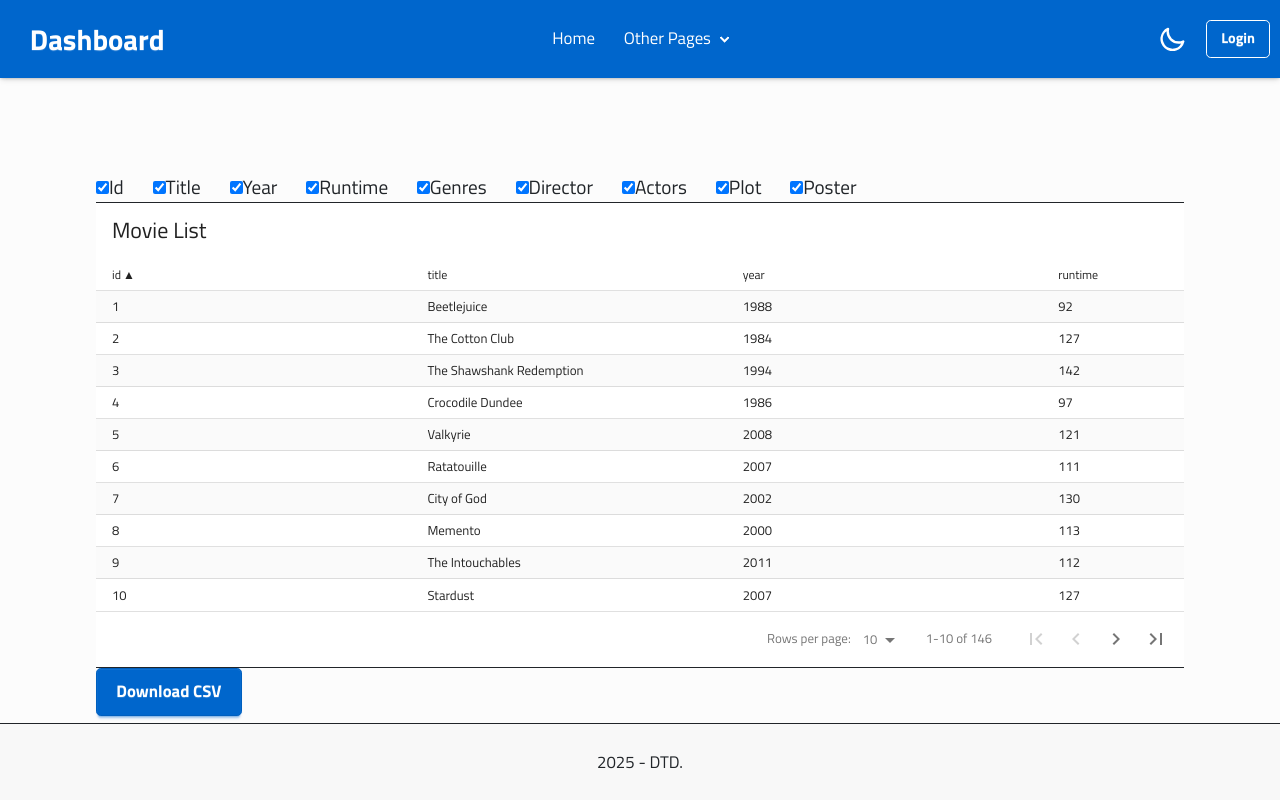
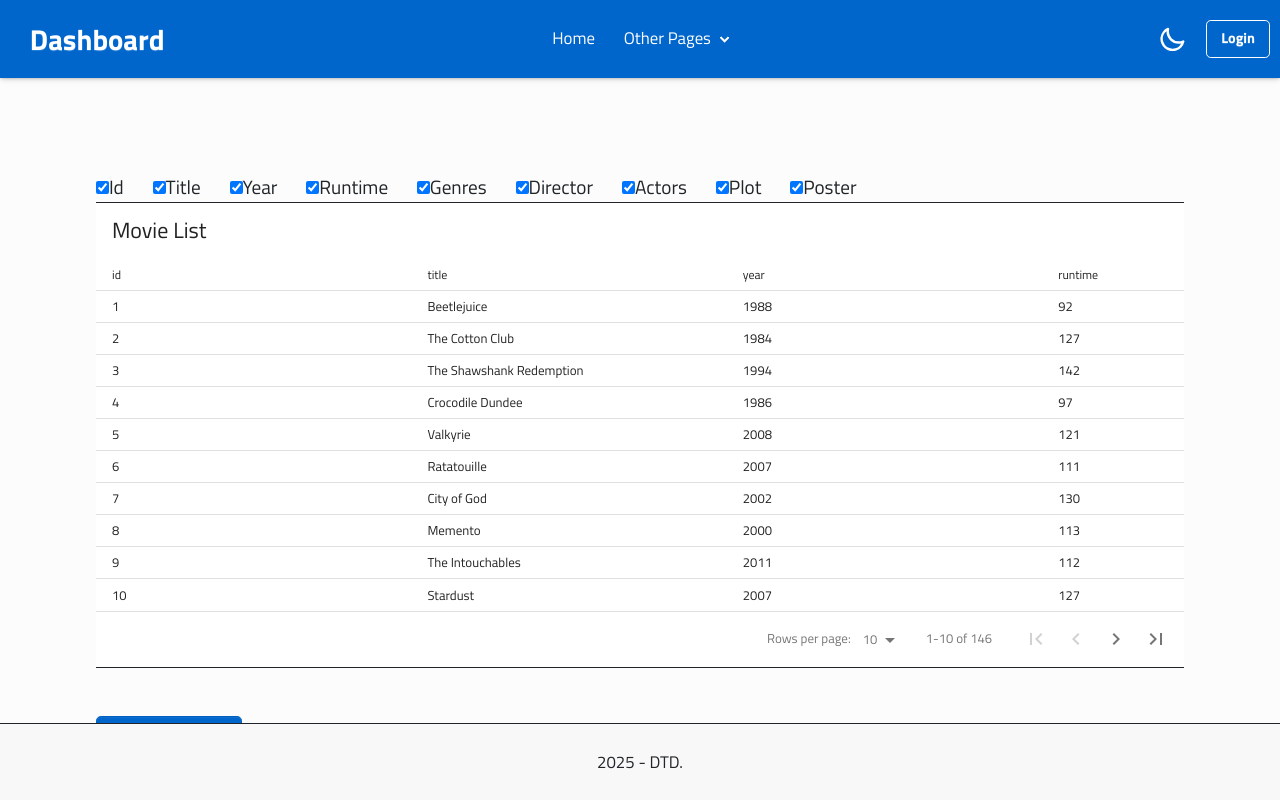
Before and after one commit to teamdigitale/dashboard-servizio3, a React (Vite) app: page /data in a window 1280 px wide. Built offline with nearby package versions, Linux system fonts and the light colour scheme.

Commit message:
fix: sort

```diff
--- a/src/components/DataTable.tsx
+++ b/src/components/DataTable.tsx
@@ -1,8 +1,7 @@
 // import { F } from "@mobily/ts-belt";
 import React from "react";
-import DataTable from "react-data-table-component";
+import DataTable, { createTheme } from "react-data-table-component";
 import { uuidv7 } from "uuidv7";
-// import { createTheme } from "react-data-table-component";
 import {
 	capitalize,
 	downloadCSV,
@@ -10,35 +9,37 @@ import {
 	removeArraysFromObjects,
 	selectCols,
 } from "../lib/utils.ts";
+import { useSettingsStore } from "../store/settings_store.ts";
 import sample from "./sample.ts";
 
-// createTheme(
-// 	"solarized",
-// 	{
-// 		text: {
-// 			primary: "#add226ff",
-// 			secondary: "#2aa198",
-// 		},
-// 		background: {
-// 			default: "#002b36",
-// 		},
-// 		context: {
-// 			background: "#16cb95ff",
-// 			text: "#FFFFFF",
-// 		},
-// 		divider: {
-// 			default: "#073642",
-// 		},
-// 		action: {
-// 			button: "rgba(0,0,0,.54)",
-// 			hover: "rgba(0,0,0,.08)",
-// 			disabled: "rgba(0,0,0,.12)",
-// 		},
-// 	},
-// 	"dark",
-// );
+createTheme(
+	"black",
+	{
+		text: {
+			primary: "rgba(255,255,255, 0.54)",
+			secondary: "rgba(255,255,255, 0.54)",
+			disabled: "rgba(255,255,255, 0.38)",
+		},
+		background: {
+			default: "#trasnparent",
+		},
+		divider: {
+			default: "rgba(255,255,255,.075)",
+		},
+		highlightOnHover: {
+			default: "rgba(255,255,255,.03)",
+			text: "#fff",
+		},
+	},
+	"dark",
+);
 
 export default function DataTableWrap() {
+	const { settings } = useSettingsStore();
+
+	const currentTheme =
+		settings?.preferredTheme === "dark" ? "black" : "default";
+
 	const data = removeArraysFromObjects(sample);
 	const [selectedColumns, setSelectedColumns] = React.useState<string[]>(
 		Object.keys(data[0]),
@@ -54,7 +55,7 @@ export default function DataTableWrap() {
 
 	function changeColumnsOrder(newOrder: string[]) {
 		console.log("New order:", newOrder);
-		setSelectedColumns(newOrder);
+		// setSelectedColumns(newOrder);
 	}
 
 	// Throttle function to limit the rate of function calls
@@ -100,23 +101,25 @@ export default function DataTableWrap() {
 				title="Movie List"
 				columns={filteredColumns}
 				data={data}
-				defaultSortFieldId={1}
+				// defaultSortFieldId={1}
 				// selectableRows={selectableRows}
+				// striped={true}
+				// pointerOnHover={true}
 				pagination={true}
 				highlightOnHover={true}
-				striped={true}
-				pointerOnHover={true}
 				dense={true}
 				fixedHeader={true}
-				fixedHeaderScrollHeight={"500px"}
+				fixedHeaderScrollHeight={"400px"}
 				responsive={true}
-				onColumnOrderChange={(cols) => changeColsSort}
-				// theme="dark"
+				onColumnOrderChange={(cols) =>
+					changeColumnsOrder(cols.map((c) => c.name.toLowerCase()))
+				}
+				theme={currentTheme}
 			/>
 			<hr className="hr" />
 			<button
 				type="button"
-				className="btn btn-primary"
+				className="btn btn-primary my-10"
 				onClick={() =>
 					downloadCSV(
 						selectCols(data, selectedColumns),
```
